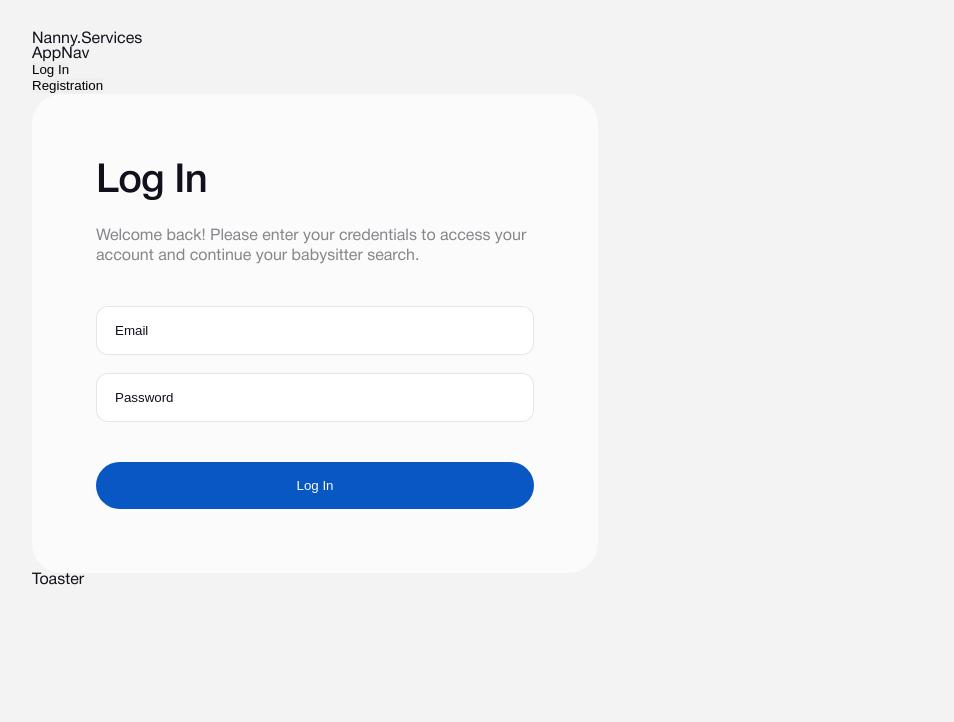
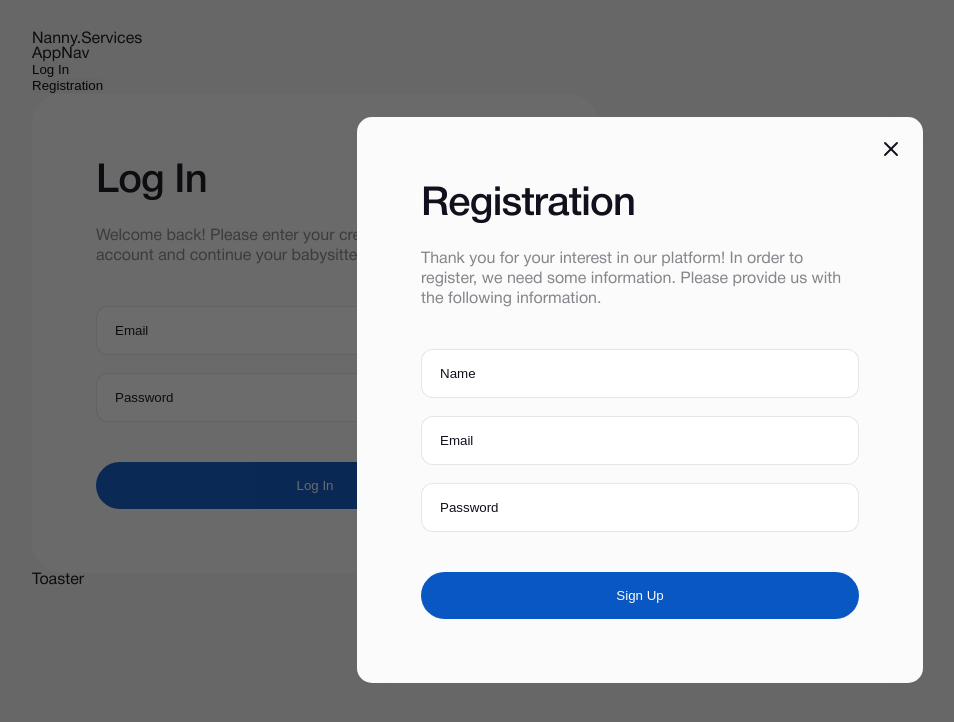
Before and after one commit to DimaOstapchuk91/Nanny.Services, a React (Vite) app: page / in a window 1280 px wide. Both pictures are taken after a click on the button "Registration". Shown: the top 722 px of the page, without its empty margins (0-954 px from the left). Built offline with nearby package versions, Linux system fonts and the light colour scheme; no server answers.

Commit message:
add registration form

```diff
--- a/src/components/AuthMenu/AuthMenu.jsx
+++ b/src/components/AuthMenu/AuthMenu.jsx
@@ -1,9 +1,11 @@
 import { useState } from 'react';
 import LoginForm from '../LoginForm/LoginForm.jsx';
 import Modal from '../Modal/Modal.jsx';
+import RegistrationForm from '../RegisterForm/RegisterForm.jsx';
 
 const AuthMenu = () => {
   const [isLoginOpen, setIsLoginOpen] = useState(false);
+  const [isSignUp, setIsSignUp] = useState(false);
 
   const handleClickLogin = () => {
     setIsLoginOpen(true);
@@ -11,6 +13,14 @@ const AuthMenu = () => {
 
   const handleClickLoginClose = () => {
     setIsLoginOpen(false);
+  };
+
+  const handleClickSignUp = () => {
+    setIsSignUp(true);
+  };
+
+  const handleClickSignUpClose = () => {
+    setIsSignUp(false);
   };
 
   return (
@@ -22,12 +32,17 @@ const AuthMenu = () => {
           </button>
         </li>
         <li>
-          <button type='button'>Registration</button>
+          <button type='button' onClick={handleClickSignUp}>
+            Registration
+          </button>
         </li>
       </ul>
       <Modal isOpen={isLoginOpen} onClose={handleClickLoginClose}>
         <LoginForm onClose={handleClickLoginClose} />
       </Modal>
+      <Modal isOpen={isSignUp} onClose={handleClickSignUpClose}>
+        <RegistrationForm onClose={handleClickSignUpClose} />
+      </Modal>
     </>
   );
 };
--- a/src/components/LoginForm/LoginForm.jsx
+++ b/src/components/LoginForm/LoginForm.jsx
@@ -2,7 +2,7 @@
 import { loginUser } from '../../services/authService.js';
 import { useForm } from 'react-hook-form';
 import { yupResolver } from '@hookform/resolvers/yup';
-import { orderSchemaLogin } from '../../utils/formValidations.jsx';
+import { orderSchemaLogin } from '../../utils/formValidations.js';
 import s from './LoginForm.module.css';
 
 const LoginForm = ({ onClose }) => {
--- a/src/components/RegisterForm/RegisterForm.jsx
+++ b/src/components/RegisterForm/RegisterForm.jsx
@@ -1,4 +1,87 @@
-const RegisterForm = () => {
-  return <div>RegisterForm</div>;
+import { registerUser } from '../../services/authService.js';
+import { useForm } from 'react-hook-form';
+import { yupResolver } from '@hookform/resolvers/yup';
+import { orderSchemaReg } from '../../utils/formValidations.js';
+import s from './RegisterForm.module.css';
+
+const RegistrationForm = ({ onClose }) => {
+  const {
+    register,
+    handleSubmit,
+    formState: { errors },
+  } = useForm({
+    resolver: yupResolver(orderSchemaReg),
+  });
+
+  // const handleLogout = async () => {
+  //   await logoutUser();
+  //   alert('Вийшли з акаунту!');
+  // };
+
+  const onSubmit = async data => {
+    try {
+      await registerUser(data.name, data.email, data.password);
+      alert('Успішна Реєстрація!');
+    } catch (error) {
+      console.error(error);
+    }
+    onClose();
+  };
+
+  return (
+    <div className={s.formWrap}>
+      <form onSubmit={handleSubmit(onSubmit)} className={s.form}>
+        <h2 className={s.subtitle}>Registration</h2>
+        <p className={s.welcomeText}>
+          Thank you for your interest in our platform! In order to register, we
+          need some information. Please provide us with the following
+          information.
+        </p>
+
+        <div className={s.inputWrap}>
+          <label htmlFor='name' className={s.inputlabel}>
+            {errors.name && <p className={s.error}>{errors.name.message}</p>}
+            <input
+              id='name'
+              type='name'
+              placeholder='Name'
+              className={s.inputForm}
+              {...register('name')}
+            />
+          </label>
+          <label htmlFor='email' className={s.inputlabel}>
+            {errors.email && <p className={s.error}>{errors.email.message}</p>}
+            <input
+              id='email'
+              type='email'
+              placeholder='Email'
+              className={s.inputForm}
+              {...register('email')}
+            />
+          </label>
+
+          <label htmlFor='password' className={s.inputlabel}>
+            {errors.password && (
+              <p className={s.error}>{errors.password.message}</p>
+            )}
+            <input
+              id='password'
+              type='password'
+              placeholder='Password'
+              className={s.inputForm}
+              {...register('password')}
+            />
+          </label>
+        </div>
+
+        <div className={s.wrappBtn}>
+          <button type='submit' className={s.submit}>
+            Sign Up
+          </button>
+        </div>
+      </form>
+    </div>
+  );
 };
-export default RegisterForm;
+
+export default RegistrationForm;
--- /dev/null
+++ b/src/components/RegisterForm/RegisterForm.module.css
@@ -0,0 +1,75 @@
+.formWrap {
+  max-width: 566px;
+  padding: 64px;
+  background-color: var(--bg-component-white);
+  border-radius: 30px;
+}
+
+.subtitle {
+  font-size: 40px;
+  font-weight: 500;
+  line-height: 48px;
+  letter-spacing: -0.8px;
+  margin-bottom: 20px;
+}
+
+.inputWrap {
+  display: flex;
+  flex-direction: column;
+  gap: 18px;
+  margin-bottom: 40px;
+}
+
+.inputlabel {
+  position: relative;
+}
+
+.inputForm {
+  padding: 16px 18px;
+  width: 100%;
+  border-radius: 12px;
+  outline: none;
+  border: 1px solid rgba(17, 16, 28, 0.1);
+  transition: border-color 300ms ease;
+}
+
+.inputForm:focus {
+  border-color: var(--text-light-gray);
+}
+
+.inputForm::placeholder {
+  color: var(--text-color-black);
+}
+
+.welcomeText {
+  color: var(--text-base-gray);
+  line-height: 20px; /* 125% */
+  text-wrap: wrap;
+  margin-bottom: 40px;
+}
+
+.submit {
+  color: var(--text-color-white);
+  font-weight: 500;
+  padding: 16px;
+  width: 100%;
+  border-radius: 30px;
+  background: var(--bg-theme);
+  transition: opacity 300ms ease;
+  cursor: pointer;
+}
+
+.submit:hover,
+.submit:focus {
+  /* background-color: var(--bg-theme-light); */
+  opacity: 0.8;
+}
+
+.error {
+  position: absolute;
+  font-size: 14px;
+  right: 0;
+  top: -16px;
+  text-align: end;
+  color: var(--color-red);
+}
```
Also changed, not shown: src/utils/formValidations.js (renamed from src/utils/formValidations.jsx).
